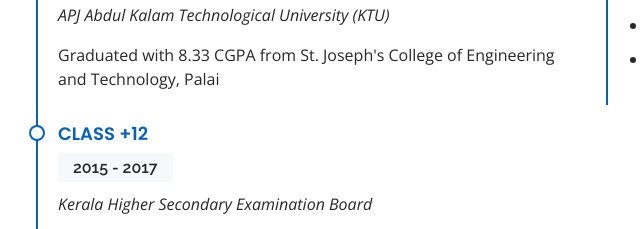
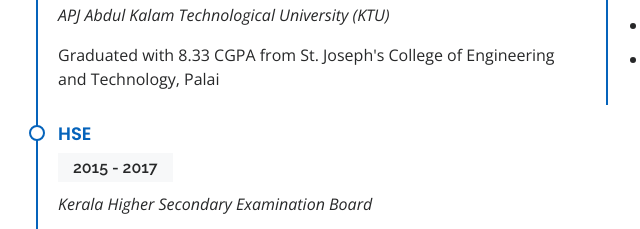
Before and after one commit to RoyalBenny/portfolio.io, a plain HTML site: page index.html in a window 1280 px wide. Shown: the part 2591-2820 px from the top of the page, 96-736 px from the left. Drawn offline with nearby package versions, Linux system fonts and the light colour scheme.

Commit message:
HSE added

```diff
--- a/index.html
+++ b/index.html
@@ -304,7 +304,7 @@
               </p>
             </div>
             <div class="resume-item">
-              <h4>Class +12</h4>
+              <h4>HSE</h4>
               <h5>2015 - 2017</h5>
               <p><em>Kerala Higher Secondary Examination Board              </em></p>
               <p>
```
